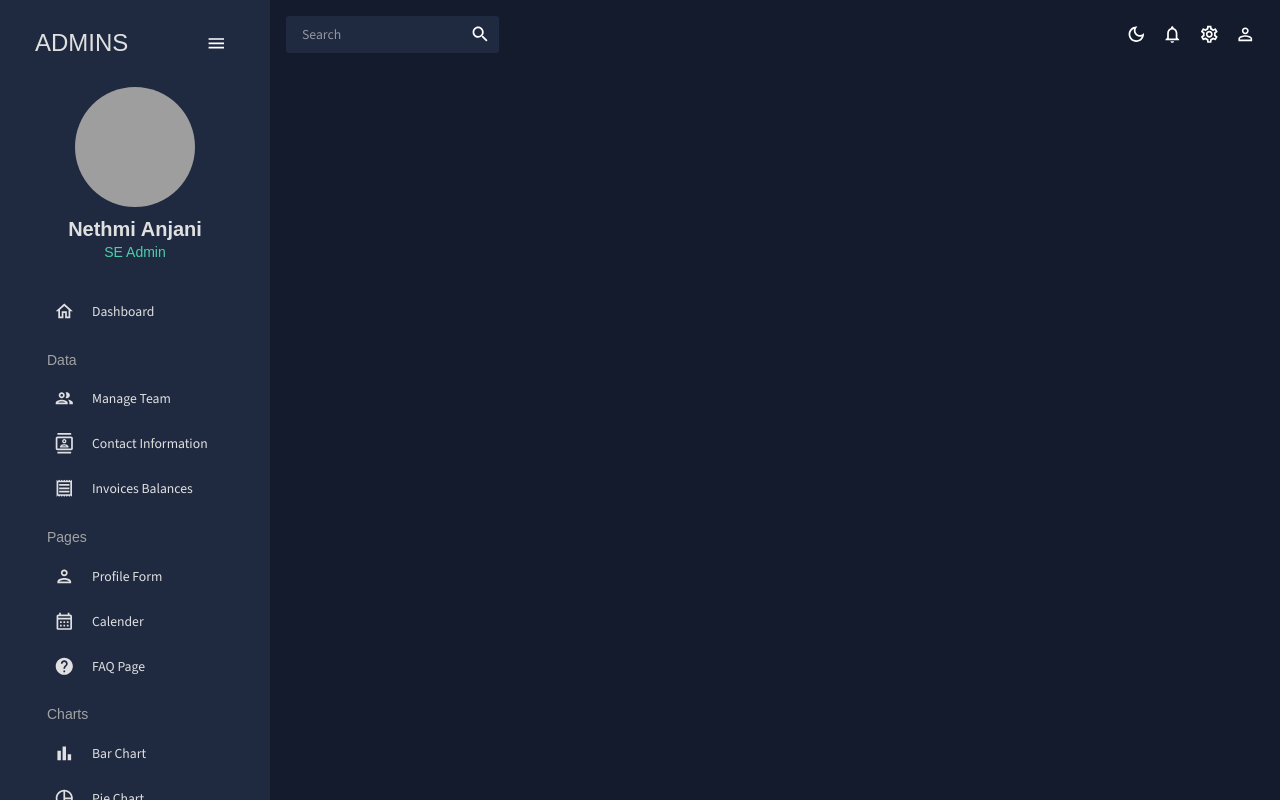
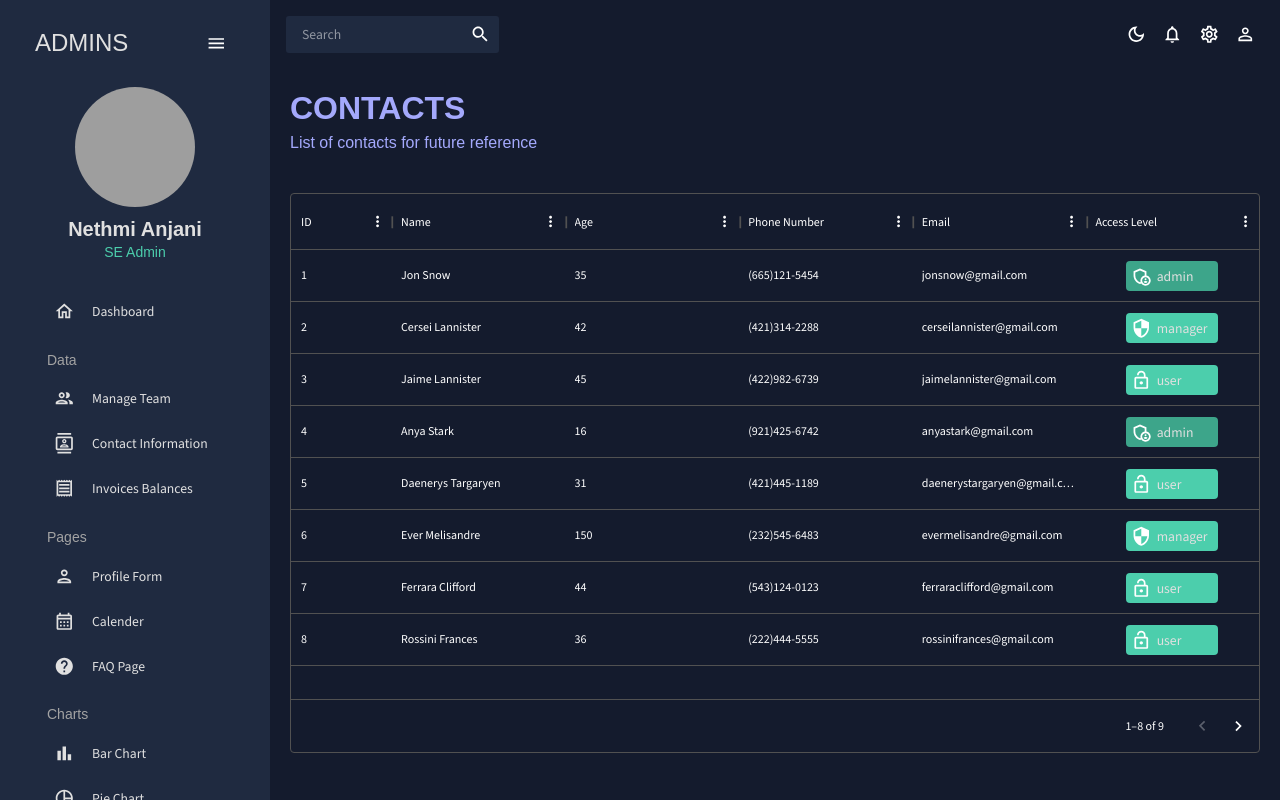
Before and after one commit to 99anjani/AdminDashBoard, a React (Create React App) app: page /team in a window 1280 px wide. Built offline with nearby package versions, Linux system fonts and the light colour scheme; grey boxes are pictures that could not be loaded.

Commit message:
develop the manage team

```diff
--- a/src/App.js
+++ b/src/App.js
@@ -5,6 +5,7 @@
 import SideBar from "./Scenes/global/SideBar";
 import Dashboard from "./Scenes/dashboard";
 import { useState } from "react";
+import Team from "./Scenes/team";
 
 function App() {
   const [theme, colorMode] = useMode();
@@ -19,6 +20,7 @@
           <TopBar setIsSidebar={setIsSidebar} />
           <Routes>
               <Route path="/" element={<Dashboard />} />
+              <Route path="/team" element={<Team/>}/>
           </Routes>
           </main>
         </div>
--- /dev/null
+++ b/src/Components/header.jsx
@@ -0,0 +1,26 @@
+import { Typography,Box,useTheme } from "@mui/material";
+import { tokens } from "../theme";
+
+const Header = ({title,subtitle}) => {
+    const theme=useTheme();
+    const colors=tokens(theme.palette.mode);
+    return(
+        <Box>
+            <Typography
+                variant="h2"
+                color={colors.blueAccent[300]}
+                fontWeight="bold"
+                sx={{m: "0 0 5px 0"}}
+            >
+                {title}
+            </Typography>
+            <Typography
+                variant="h5"
+                color={colors.blueAccent[300]}
+            >
+                {subtitle}
+            </Typography>
+        </Box>
+    )
+}
+export default Header;
--- /dev/null
+++ b/src/Scenes/team/index.jsx
@@ -0,0 +1,96 @@
+import { Box ,Typography, useTheme } from "@mui/material";
+import { DataGrid } from '@mui/x-data-grid';
+import { tokens } from "../../theme";
+import AdminPanelSettingsOutlinedIcon from "@mui/icons-material/AdminPanelSettingsOutlined";
+import LockOpenOutlinedIcon from "@mui/icons-material/LockOpenOutlined";
+import SecurityOutlinedIcon from "@mui/icons-material/SecurityOutlined";
+import Header from "../../Components/header";
+import { mockDataTeam } from './../../Data/mockData';
+
+const Team = () => {
+    const theme= useTheme();
+    const colors=tokens(theme.palette.mode);
+
+    const column=[
+        {
+            field: "id",
+            headerName: "ID"
+        },
+        {
+            field: "name",
+            headerName: "Name",
+            flex:1,
+            cellClassName: 'name-column--cell'
+        },
+        {
+            field: "age",
+            headerName: "Age",
+            flex: 1
+        },
+        {
+            field: "phone",
+            headerName: "Phone Number",
+            flex: 1
+        },
+        {
+            field: "email",
+            headerName:"Email",
+            flex:1
+        },
+        {
+            field: "accessLevel",
+            headerName:"Access Level",
+            flex:1,
+            renderCell:({row: {access}})=>{
+                return(
+                    <Box
+                        width="60%"
+                        m="0 auto"
+                        p="5px"
+                        display="flex"
+                        backgroundColor={
+                            access==="admin"?
+                            colors.greenAccent[600]
+                            :access==="manager"?
+                            colors.greenAccent[500]
+                            :colors.greenAccent[500]
+                        }
+                        borderRadius="4px"
+                    >
+                        {access === "admin" && <AdminPanelSettingsOutlinedIcon />}
+                        {access === "manager" && <SecurityOutlinedIcon />}
+                        {access === "user" && <LockOpenOutlinedIcon />}
+                        <Typography color={colors.grey[100]} sx={{ ml: "5px" }}>
+                        {access}
+                        </Typography>
+                    </Box>
+                )
+            }
+        },
+    ]
+
+    return(
+        <Box m="20px">
+            <Header
+                title="CONTACTS"
+                subtitle="List of contacts for future reference"
+            />
+            <Box
+                m="40px 0 0 0"
+                height="70vh"
+            >
+                <DataGrid rows={mockDataTeam} columns={column}
+                initialState={{
+                pagination: {
+                    paginationModel: {
+                    pageSize: 8,
+                    },
+                },
+                }}
+                />
+            </Box>
+        </Box>
+    )
+
+}
+export default Team;
```
